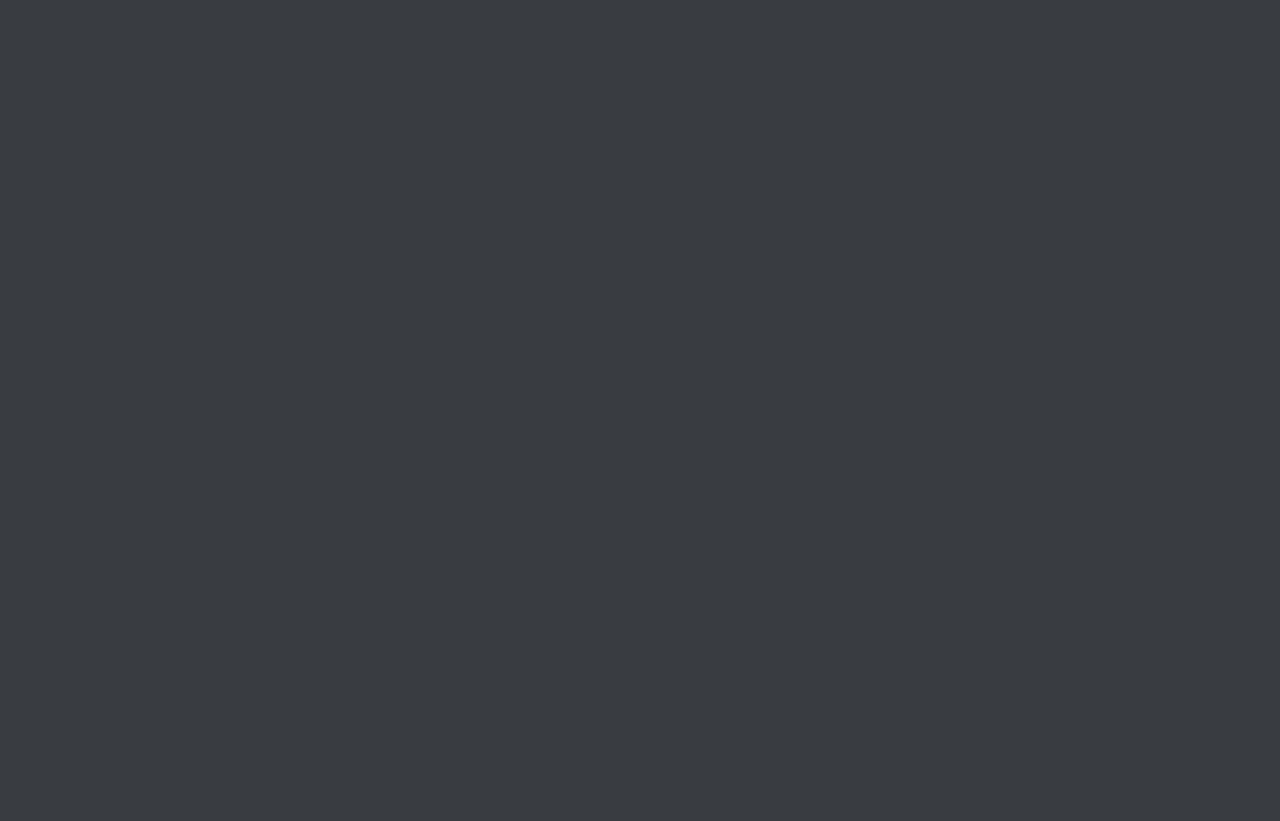
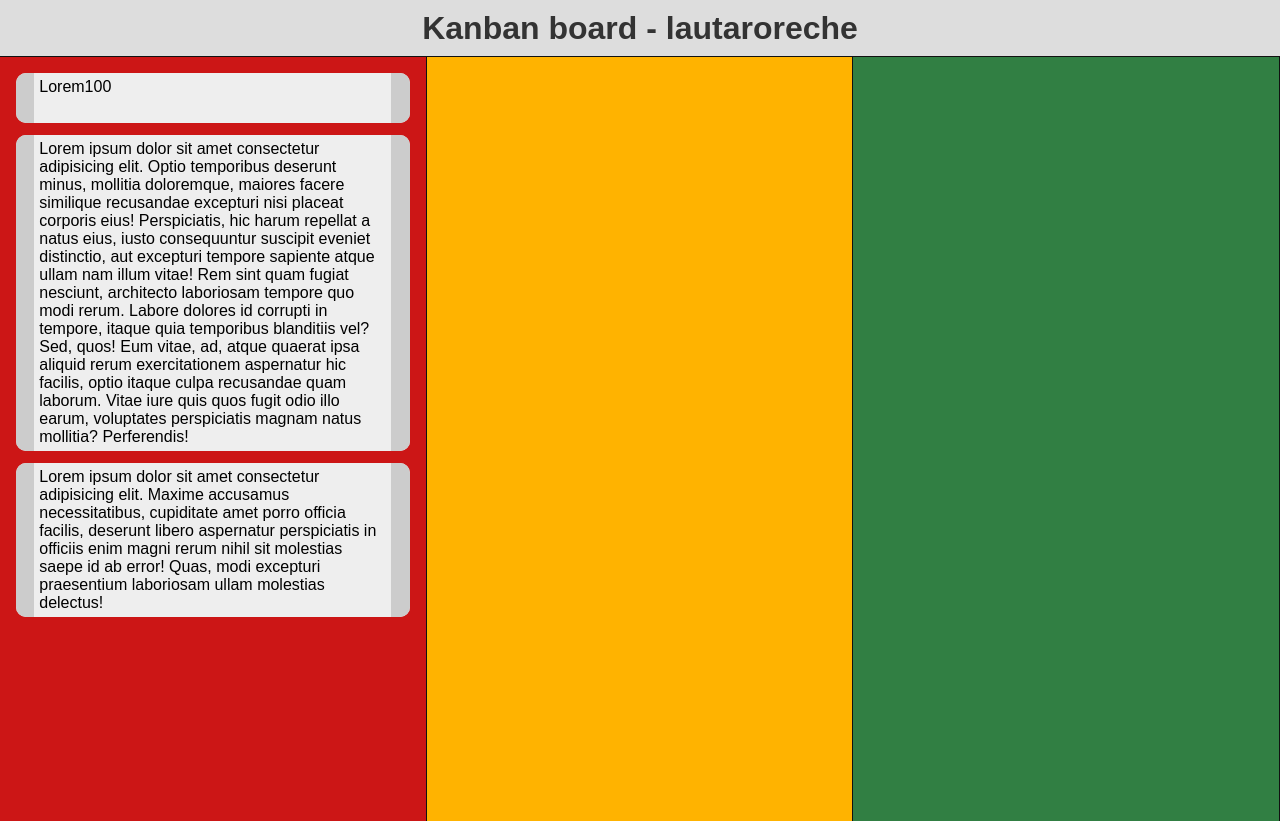
Before and after one commit to lautaroreche/Kanboard-Web-Page, a Django app: page / in a window 1280 px wide. Before the commit the page is empty. Before the commit the page ends 800 px from the top, so only its background shows below. Run offline with Django 5.2, Linux system fonts and the light colour scheme.

Commit message:
Add cards and columns

```diff
--- a/kanban_app/static/styles/style.css
+++ b/kanban_app/static/styles/style.css
@@ -1,12 +1,92 @@
 :root {
-    --main-color: #393d42;
+    --background-color: #393d42;
+    --to-do-color: #cc1616;
+    --wip-color: #ffb300;
+    --done-color: #317f43;
+    --dark-color: #111;
+    --light-color: #eee;
 }
 
-html {
+* {
     margin: 0;
     padding: 0;
+    font-family: Arial, Helvetica, sans-serif;
+}
+
+.flex-center {
+    display: flex;
+    align-items: center;
+    justify-content: center;
+}
+
+.flex-row {
+    display: flex;
+    flex-direction: row;
 }
 
 body {
-    background-color: var(--main-color);
+    background-color: var(--background-color);
 }
+
+main {
+    display: flex;
+    flex-direction: row;
+    height: 90vh;
+}
+
+h1 {
+    background-color: #ddd;
+    color: #333;
+    width: 100vw;
+    height: 7vh;
+    text-align: center;
+    border-bottom: 1px solid var(--dark-color);
+}
+
+.column {
+    padding: 10px;
+    display: flex;
+    flex-direction: column;
+    width: 33.33%;
+    height: 93vh;
+    border-right: 1px solid var(--dark-color);
+}
+
+.column1 {
+    background-color: var(--to-do-color);
+}
+
+.column2 {
+    background-color: var(--wip-color);
+}
+
+.column3 {
+    background-color: var(--done-color);
+}
+
+.card {
+    margin: 6px;
+    min-height: 50px;
+    background-color: var(--light-color);
+    border-radius: 10px;
+}
+
+.prev-button, .next-button {
+    background-color: #ccc;
+    width: 5%;
+    height: 100%;
+    border-radius: 0 10px 10px 0;
+}
+
+.card-content {
+    padding: 5px;
+    width: 95%;
+}
+
+.prev-button {
+    border-radius: 10px 0 0 10px;
+}
+
+.next-button {
+    border-radius: 0 10px 10px 0;
+}
--- a/kanban_app/templates/index.html
+++ b/kanban_app/templates/index.html
@@ -13,6 +13,51 @@
     <link rel="stylesheet" href="https://cdnjs.cloudflare.com/ajax/libs/font-awesome/5.15.4/css/all.min.css">
 </head>
 <body>
+    <div class="flex-center">
+        <h1 class="flex-center">Kanban board - lautaroreche</h1>
+    </div>
+    <main>
+        <div class="column column1">
+            <div class="card flex-row">
+                <div class="prev-button">
 
+                </div>
+                <div class="card-content">
+                    <p>Lorem100</p>
+                </div>
+                <div class="next-button">
+
+                </div>
+            </div>
+            <div class="card flex-row">
+                <div class="prev-button">
+
+                </div>
+                <div class="card-content">
+                    <p>Lorem ipsum dolor sit amet consectetur adipisicing elit. Optio temporibus deserunt minus, mollitia doloremque, maiores facere similique recusandae excepturi nisi placeat corporis eius! Perspiciatis, hic harum repellat a natus eius, iusto consequuntur suscipit eveniet distinctio, aut excepturi tempore sapiente atque ullam nam illum vitae! Rem sint quam fugiat nesciunt, architecto laboriosam tempore quo modi rerum. Labore dolores id corrupti in tempore, itaque quia temporibus blanditiis vel? Sed, quos! Eum vitae, ad, atque quaerat ipsa aliquid rerum exercitationem aspernatur hic facilis, optio itaque culpa recusandae quam laborum. Vitae iure quis quos fugit odio illo earum, voluptates perspiciatis magnam natus mollitia? Perferendis!</p>
+                </div>
+                <div class="next-button">
+
+                </div>
+            </div>
+            <div class="card flex-row">
+                <div class="prev-button">
+
+                </div>
+                <div class="card-content">
+                    <p>Lorem ipsum dolor sit amet consectetur adipisicing elit. Maxime accusamus necessitatibus, cupiditate amet porro officia facilis, deserunt libero aspernatur perspiciatis in officiis enim magni rerum nihil sit molestias saepe id ab error! Quas, modi excepturi praesentium laboriosam ullam molestias delectus!</p>
+                </div>
+                <div class="next-button">
+
+                </div>
+            </div>
+        </div>
+        <div class="column column2">
+
+        </div>
+        <div class="column column3">
+
+        </div>
+    </main>
 </body>
 </html>
```
